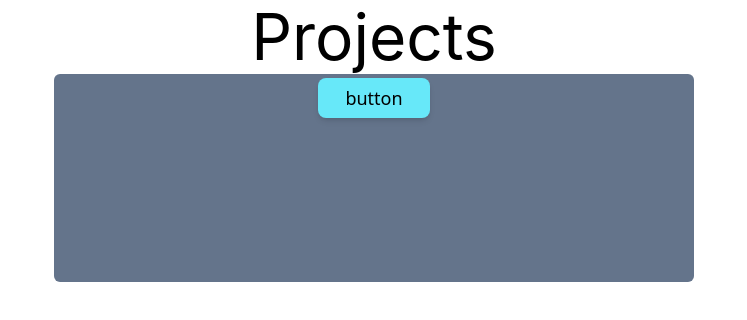
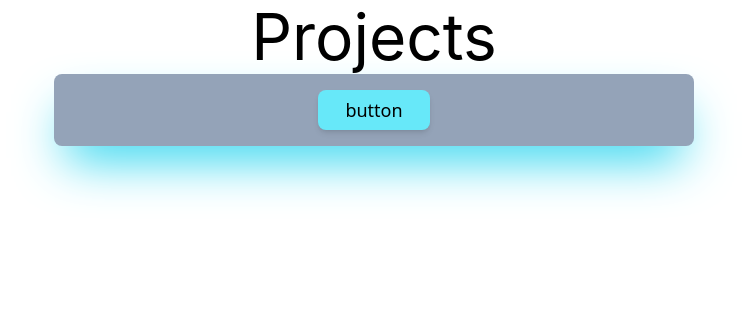
Before and after one commit to greenervigil/next-portfolio, a Next.js app: page /projects in a window 1280 px wide. Shown: the top 320 px of the page, without its empty margins (266-1013 px from the left). Built offline with nearby package versions, Linux system fonts and the light colour scheme.

Commit message:
updating styling of card

```diff
--- a/components/button/button.tsx
+++ b/components/button/button.tsx
@@ -15,7 +15,7 @@ const Button: React.FC<ButtonProps> = ({
         <button
             type='button'
             aria-label={ariaLabel || label}
-            className='bg-cyan-300 rounded-lg border-cyan-400 text-black text-center text-lg h-10 w-28 shadow-md font-sans hover:bg-cyan-800 hover:text-cyan-400 hover:rounded-lg hover:shadow-lg hover:shadow-cyan-400'
+            className='bg-cyan-300 rounded-lg border-cyan-400 text-black text-center text-lg h-10 w-28 shadow-md font-sans hover:bg-cyan-800 hover:text-cyan-400 hover:rounded-lg hover:shadow-2xl hover:shadow-cyan-400'
             onClick={handleOnclick}
         >
             {label}
--- a/components/card/card.tsx
+++ b/components/card/card.tsx
@@ -8,7 +8,7 @@ const Card: React.FC<CardProps> = ({
     children
 }) => {
     return (
-        <div className="w-1/2 text-black h-52 text-center my-0 mx-auto pt-1 overflow-y-hidden rounded-md bg-slate-500">
+        <div className="w-1/2 text-black min-h-max text-center my-0 mx-auto p-4 overflow-y-hidden rounded-lg shadow-2xl shadow-cyan-400 border-solid bg-slate-400">
             {children}
         </div>
     )
```
